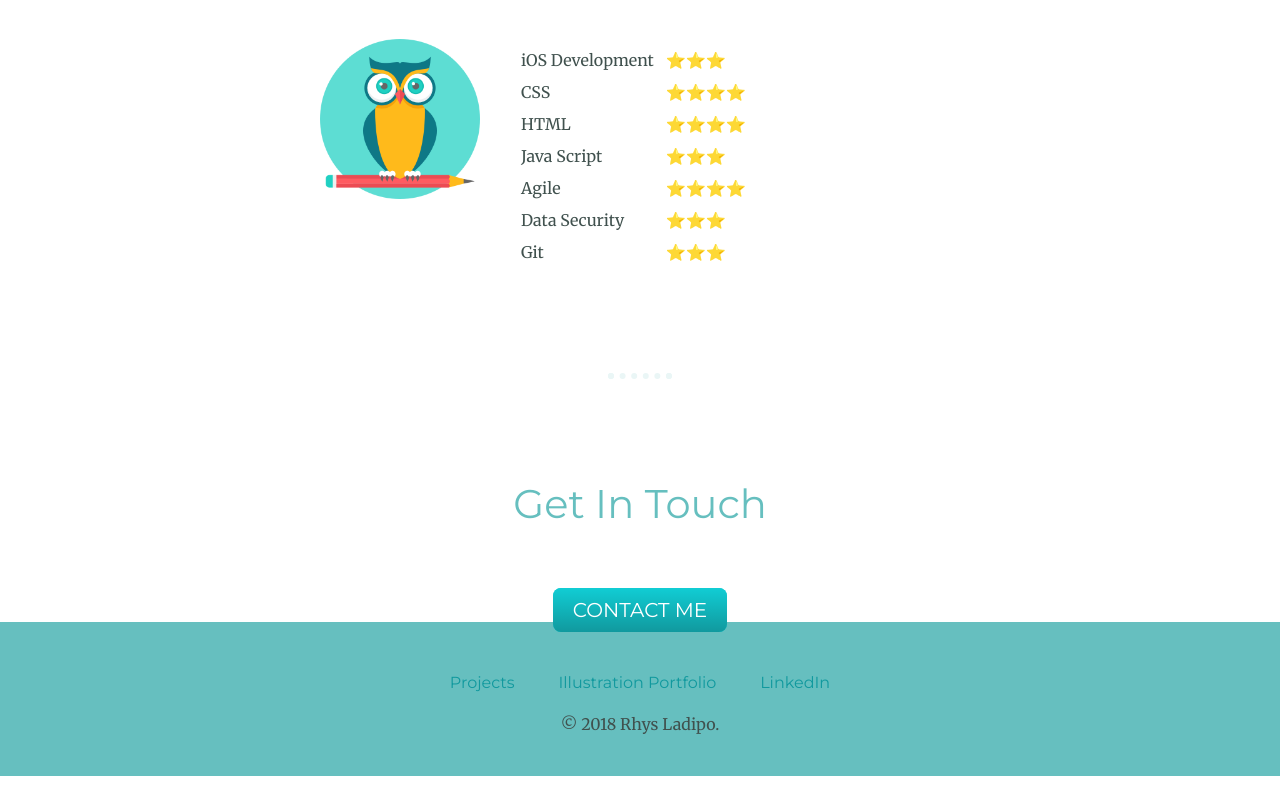
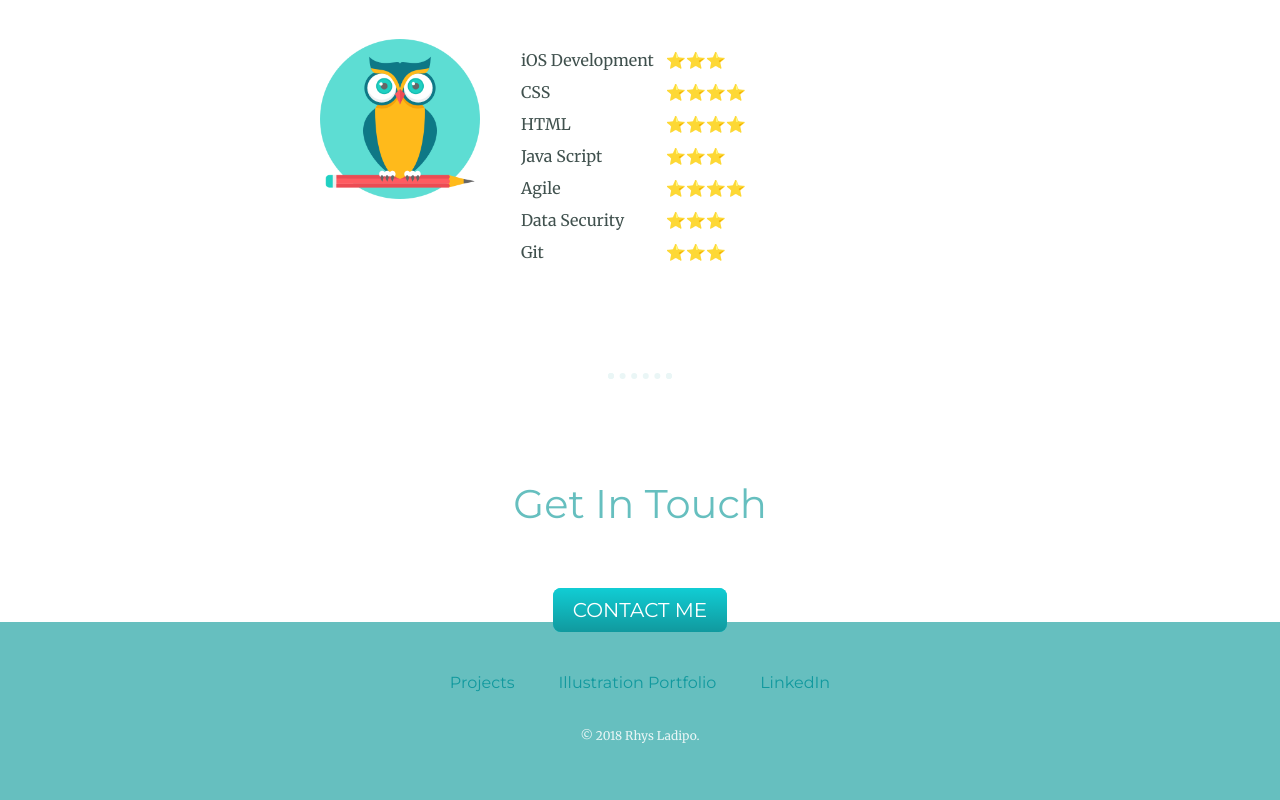
Before and after one commit to RhysLadipo/Resume, a plain HTML site: page index.html in a window 1280 px wide. Shown: the part 2177-2977 px from the top of the page. Before the commit the page ends 2953 px from the top, so only its background shows below. Drawn offline with Linux system fonts and the light colour scheme.

Commit message:
Addition Of Missing <p class="Copyright">

```diff
--- a/index.html
+++ b/index.html
@@ -174,7 +174,7 @@
         <a class="footer-link" href="https://varsityumi.com/">Projects</a>
         <a class="footer-link" href="https://rhysladipoillustrations.wordpress.com/">Illustration Portfolio</a>
         <a class="footer-link" href="https://uk.linkedin.com/in/rhys-ladipo-227808168">LinkedIn</a>
-        <p>© 2018 Rhys Ladipo.</p>
+        <p class="copyright">© 2018 Rhys Ladipo.</p>
       </div>
 
 
```
Lines whose indentation alone changed are shown as unchanged.
